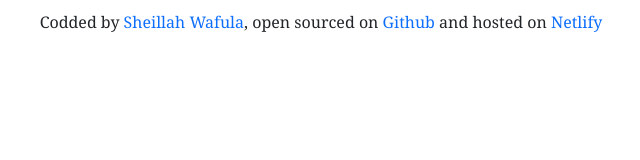
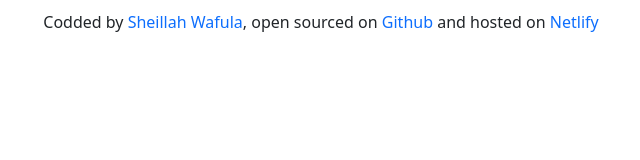
Before and after one commit to Sheillah27/react-weather1, a React (Create React App) app: page / in a window 1280 px wide. Shown: the top 160 px of the page, without its empty margins (319-959 px from the left). Built offline with nearby package versions, Linux system fonts and the light colour scheme; no server answers.

Commit message:
Update Weather.css

```diff
--- a/src/Weather.css
+++ b/src/Weather.css
@@ -1,7 +1,6 @@
 .App {
   margin: 0 auto;
   width: 600px;
-  font-family: Cambria, Cochin, Georgia, Times, "Times New Roman", serif;
   font-weight: 200;
 }
 .weather {
```
